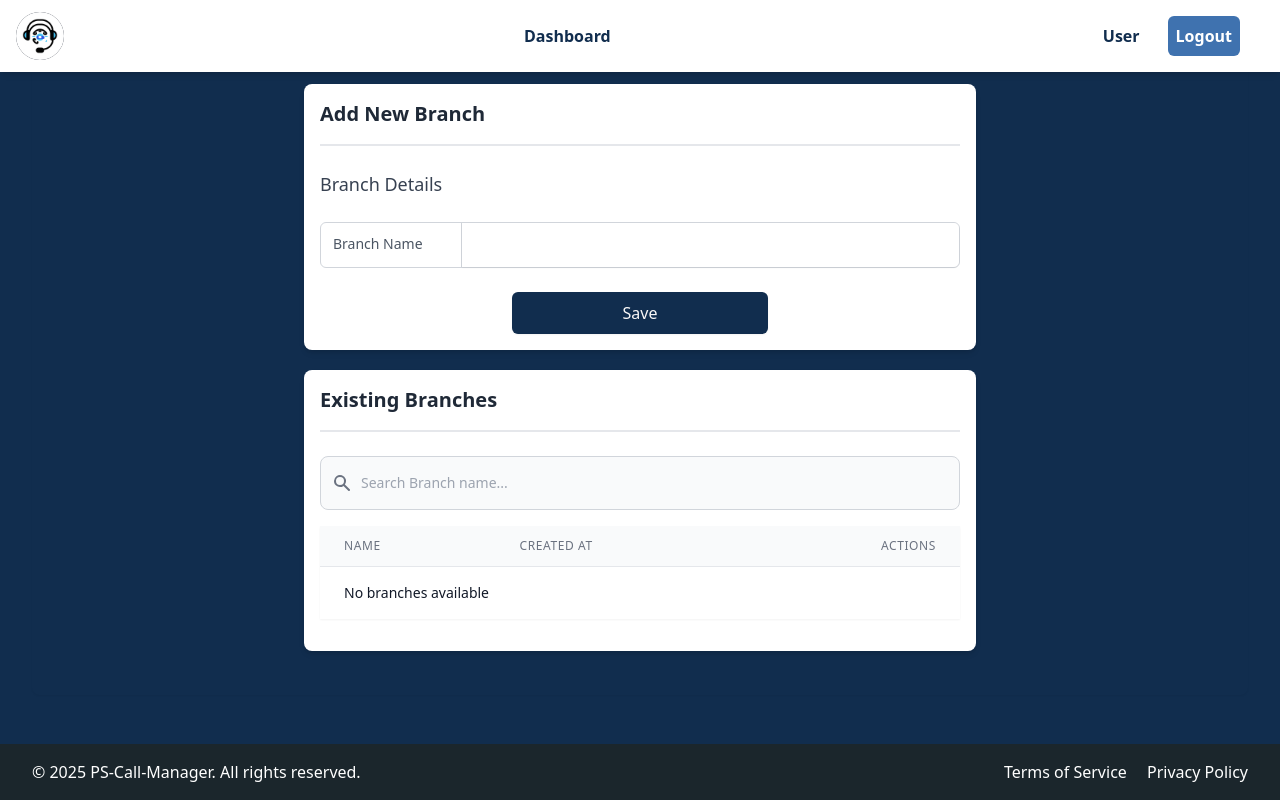
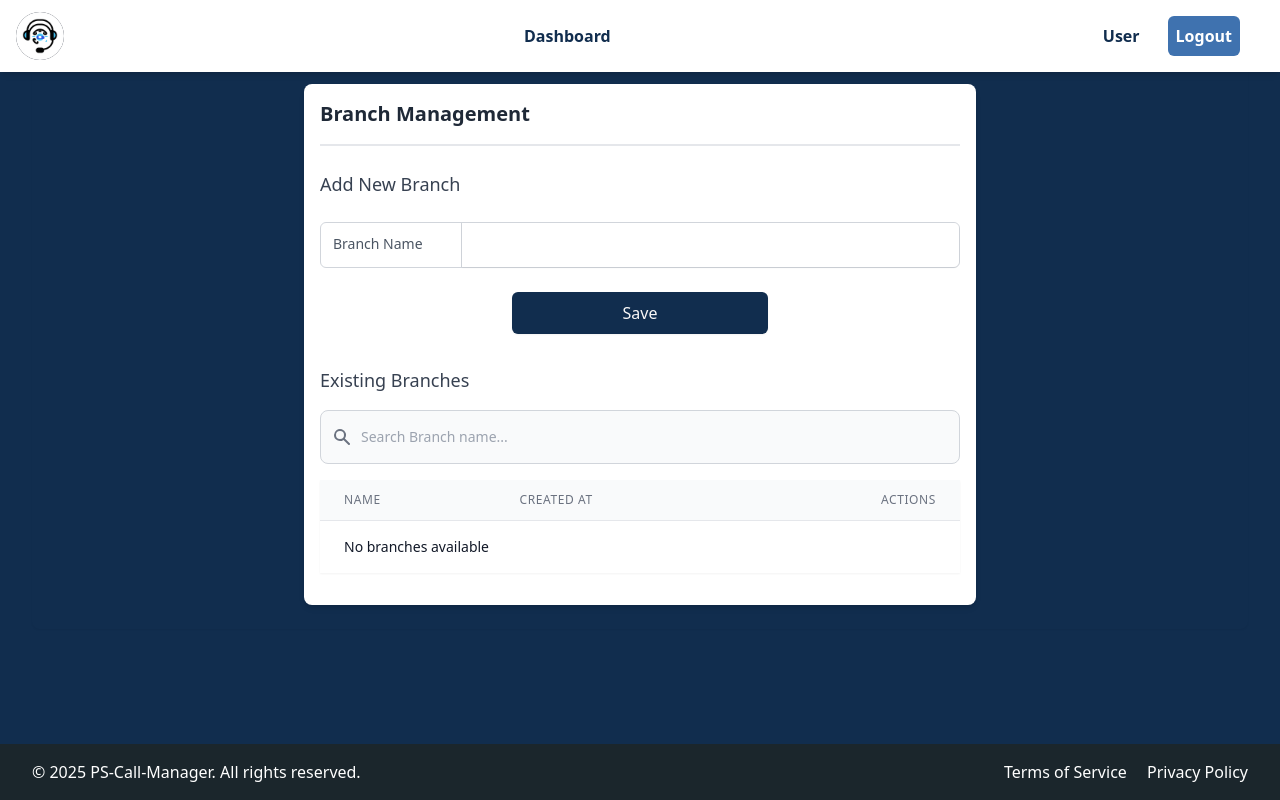
Before and after one commit to lahirujay99/call-management-system, a Laravel app: page /branches in a window 1280 px wide. Run offline with Laravel 12, Linux system fonts and the light colour scheme; a user stored in the database is signed in; data comes from the database, SQL or seed files in the repository; data that the repository does not hold is empty; style sheets or scripts are compiled from the project's sources; parts of the project's set-up code (start-up, migrations or seed data) failed here and were passed over.

Commit message:
fix ui issues in add new branch | designation form

```diff
--- a/resources/views/branches/create.blade.php
+++ b/resources/views/branches/create.blade.php
@@ -5,9 +5,9 @@
             <div class=" overflow-hidden shadow-sm sm:rounded-lg">
                 <div class="p-6 ">
 
-                    <div class="bg-white p-4 rounded-lg shadow-md mx-auto max-w-2xl mb-5">
+                    <div class="bg-white p-4 rounded-lg shadow-md mx-auto max-w-2xl"> {{-- Main container now for both form and table --}}
 
-                        <h2 class="text-xl font-semibold text-gray-800 mb-4">Add New Branch</h2>
+                        <h2 class="text-xl font-semibold text-gray-800 mb-4">Branch Management</h2> {{-- Updated main heading --}}
                         <hr class="border-b border-gray-200 mb-6">
 
                         @if (session('success'))
@@ -31,10 +31,10 @@
                             </div>
                         @endif
 
-                        <form action="{{ route('branches.store') }}" method="POST" class="space-y-6" autocomplete="off">
+                        <div class="mb-8"> {{-- Container for the Add Branch Form, adding some margin below it --}}
+                            <h3 class="text-lg font-medium text-gray-700 mb-4">Add New Branch</h3>
+                            <form id="addBranchForm" action="{{ route('branches.store') }}" method="POST" class="space-y-6" autocomplete="off">
                                 @csrf
-
-                            <h3 class="text-lg font-medium text-gray-700 mb-4">Branch Details</h3>
 
                                 {{-- Branch Name Input Row --}}
                                 <div class="grid grid-cols-[1fr_4fr] gap-4 border border-gray-300 rounded-md">
@@ -59,9 +59,8 @@
                         </div>
 
 
-                    <div class="bg-white p-4 rounded-lg shadow-md mx-auto max-w-2xl my-5">
-                        <h2 class="text-xl font-semibold text-gray-800 mb-4">Existing Branches</h2>
-                        <hr class="border-b border-gray-200 mb-6">
+                        <div> {{-- Container for Existing Branches and Search --}}
+                            <h3 class="text-lg font-medium text-gray-700 mb-4">Existing Branches</h3>
 
                             <div class="mb-4">
                                 <form action="{{ route('branches.index') }}" method="GET">
@@ -135,11 +134,14 @@
 
 
                     </div>
+
+
+                </div>
             </div>
         </div>
     </div>
 
-    {{-- Edit Branch Modal --}}
+    {{-- Edit Branch Modal (No changes here) --}}
     <div id="editBranchModal" class="hidden fixed z-10 inset-0 overflow-y-auto" aria-labelledby="modal-title"
          role="dialog" aria-modal="true">
         <div class="flex items-end justify-center min-h-screen pt-4 px-4 pb-20 text-center sm:block sm:p-0">
@@ -189,9 +191,6 @@
                     alert('Pasting is disabled in this field.'); // Optional alert message
                 });
             }
-
-            // ... rest of your existing javascript code for branch form ...
-            // (Keep the Delete and Edit Functionality scripts unchanged)
 
             // --- Delete Functionality ---
             document.querySelectorAll('.delete-branch-btn').forEach(button => {
```
Also changed, not shown: resources/views/designation/create.blade.php (+12 -7 lines). Lines whose indentation alone changed are shown as unchanged.
